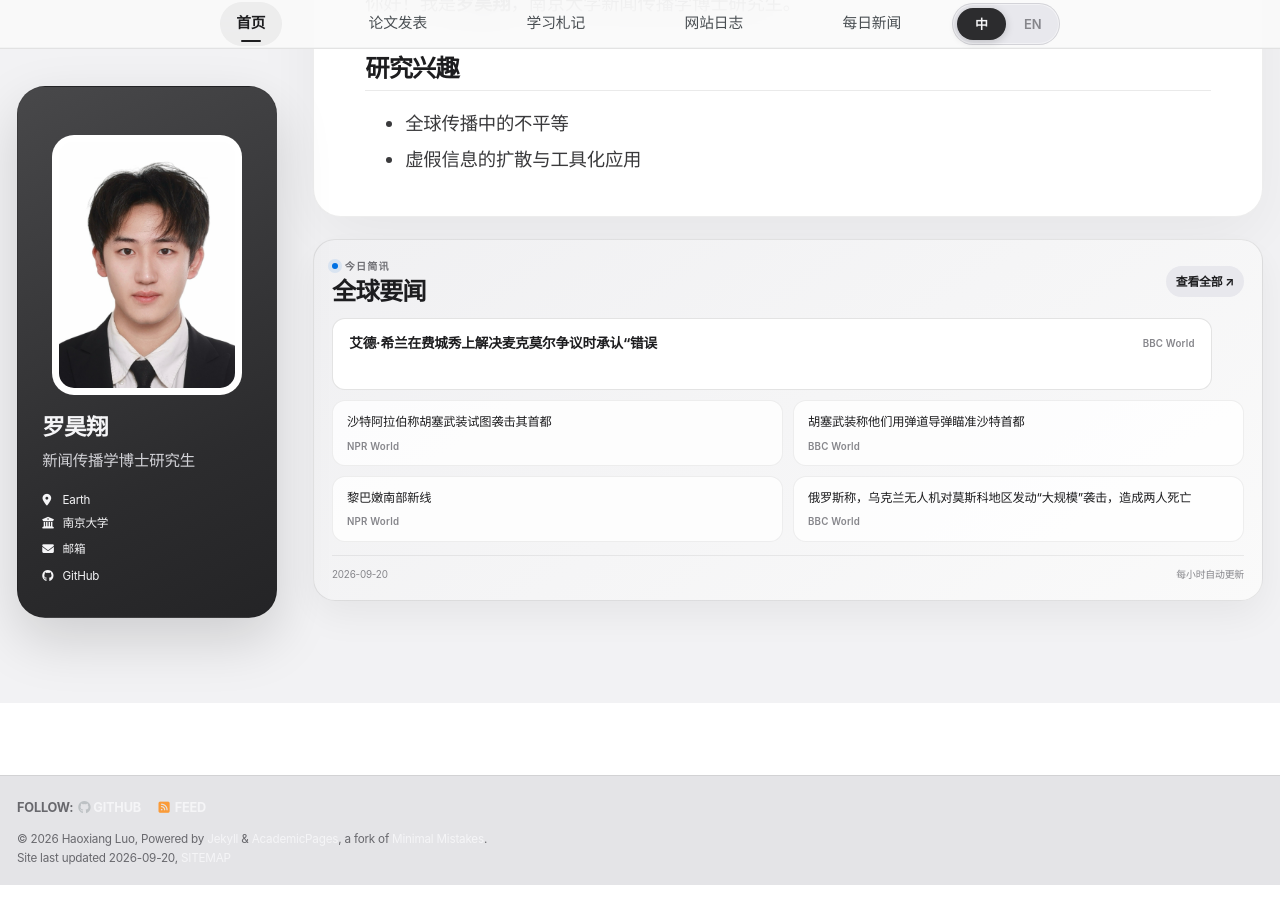
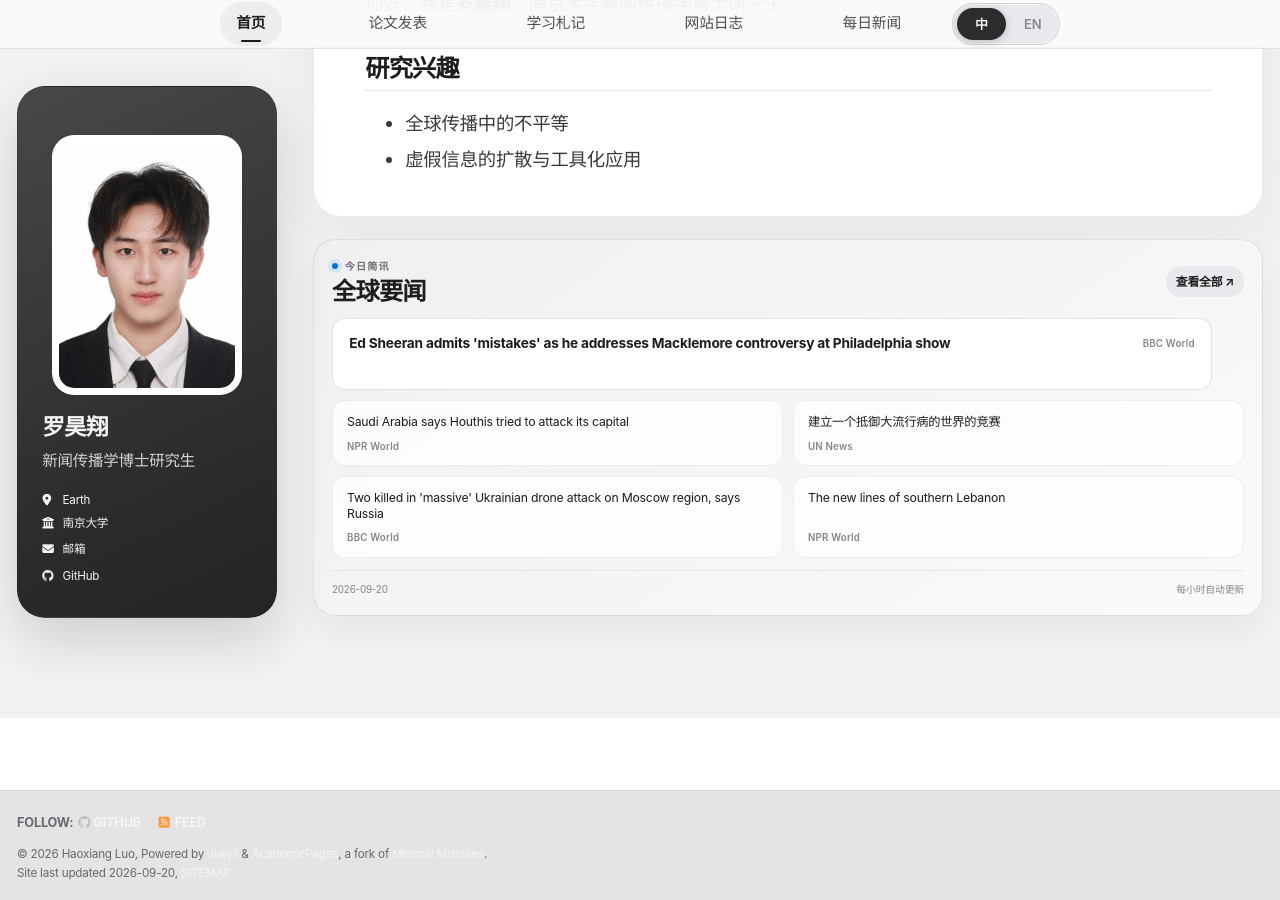
Before and after one commit to HaoxiangLuo/HaoxiangLuo.github.io, a Jekyll site: the page built from _pages/about-zh.md, in a window 1280 px wide and 900 px high, scrolled down 253 px. Built offline with Jekyll 4.4.1, drawn with Linux system fonts in a browser that asks for light colours; a style sheet for code colours, icons or effects is not loaded.

Commit message:
Update daily news 2026-09-20

```diff
--- a/_data/daily_news.json
+++ b/_data/daily_news.json
@@ -1,5 +1,5 @@
 {
-  "updated_at": "2026-09-20T13:22:59+08:00",
+  "updated_at": "2026-09-20T14:28:23+08:00",
   "days": [
     {
       "date": "2026-09-20",
@@ -7,56 +7,48 @@
         {
           "title": "Ed Sheeran admits 'mistakes' as he addresses Macklemore controversy at Philadelphia show",
           "source": "BBC World",
-          "url": "https://www.bbc.co.uk/news/articles/cm780ll1de18o?at_medium=RSS&at_campaign=rss",
-          "title_zh": "艾德·希兰在费城秀上解决麦克莫尔争议时承认“错误"
+          "url": "https://www.bbc.co.uk/news/articles/cm780ll1de18o?at_medium=RSS&at_campaign=rss"
         },
         {
           "title": "Saudi Arabia says Houthis tried to attack its capital",
           "source": "NPR World",
-          "url": "https://www.npr.org/2026/09/19/nx-s1-5974980/saudi-arabia-houthis-attempted-attack-capital",
-          "title_zh": "沙特阿拉伯称胡塞武装试图袭击其首都"
+          "url": "https://www.npr.org/2026/09/19/nx-s1-5974980/saudi-arabia-houthis-attempted-attack-capital"
+        },
+        {
+          "title": "The race to build a pandemic-proof world",
+          "source": "UN News",
+          "url": "https://news.un.org/feed/view/en/story/2026/09/1168377",
+          "title_zh": "建立一个抵御大流行病的世界的竞赛"
+        },
+        {
+          "title": "Two killed in 'massive' Ukrainian drone attack on Moscow region, says Russia",
+          "source": "BBC World",
+          "url": "https://www.bbc.co.uk/news/articles/c34gdjk1ne8yo?at_medium=RSS&at_campaign=rss"
+        },
+        {
+          "title": "The new lines of southern Lebanon",
+          "source": "NPR World",
+          "url": "https://www.npr.org/sections/the-picture-show/2026/09/19/g-s1-139752/the-new-lines-of-southern-lebanon"
+        },
+        {
+          "title": "Why the UN General Assembly still matters",
+          "source": "UN News",
+          "url": "https://news.un.org/feed/view/en/story/2026/09/1168361"
         },
         {
           "title": "Houthis say they targeted Saudi capital with ballistic missiles",
           "source": "BBC World",
-          "url": "https://www.bbc.co.uk/news/articles/cwly5d9v7r43o?at_medium=RSS&at_campaign=rss",
-          "title_zh": "胡塞武装称他们用弹道导弹瞄准沙特首都"
-        },
-        {
-          "title": "The new lines of southern Lebanon",
-          "source": "NPR World",
-          "url": "https://www.npr.org/sections/the-picture-show/2026/09/19/g-s1-139752/the-new-lines-of-southern-lebanon",
-          "title_zh": "黎巴嫩南部新线"
-        },
-        {
-          "title": "Two killed in 'massive' Ukrainian drone attack on Moscow region, says Russia",
-          "source": "BBC World",
-          "url": "https://www.bbc.co.uk/news/articles/c34gdjk1ne8yo?at_medium=RSS&at_campaign=rss",
-          "title_zh": "俄罗斯称，乌克兰无人机对莫斯科地区发动“大规模”袭击，造成两人死亡"
+          "url": "https://www.bbc.co.uk/news/articles/cwly5d9v7r43o?at_medium=RSS&at_campaign=rss"
         },
         {
           "title": "France, Poland and European allies warn of escalating Russian 'hybrid' attacks",
           "source": "NPR World",
-          "url": "https://www.npr.org/2026/09/19/nx-s1-5974215/france-poland-and-european-allies-warn-of-escalating-russian-hybrid-attacks",
-          "title_zh": "法国、波兰和欧洲盟友警告俄罗斯“混合”袭击升级"
+          "url": "https://www.npr.org/2026/09/19/nx-s1-5974215/france-poland-and-european-allies-warn-of-escalating-russian-hybrid-attacks"
         },
         {
-          "title": "Nato welcomes Greenland deal as Trump says it will give US 'permanent security control'",
-          "source": "BBC World",
-          "url": "https://www.bbc.co.uk/news/articles/c63d7lexyym1o?at_medium=RSS&at_campaign=rss",
-          "title_zh": "北约欢迎格陵兰岛协议，特朗普称该协议将赋予美国“永久安全控制权"
-        },
-        {
-          "title": "Life in Kabul 5 years after the Taliban's return",
-          "source": "NPR World",
-          "url": "https://www.npr.org/2026/09/19/nx-s1-5961263/life-in-kabul-5-years-after-the-talibans-return",
-          "title_zh": "塔利班回归五年后喀布尔的生活"
-        },
-        {
-          "title": "Our head teacher was an abuser. We joined forces to get justice - now we're married",
-          "source": "BBC World",
-          "url": "https://www.bbc.co.uk/news/articles/cg4d9vly636o?at_medium=RSS&at_campaign=rss",
-          "title_zh": "我们的班主任是个施虐者。我们联手伸张正义——现在我们结婚了"
+          "title": "UN Crime Congress: Technology is transforming crime – and the response to it",
+          "source": "UN News",
+          "url": "https://news.un.org/feed/view/en/story/2026/09/1168370"
         }
       ]
     },
```
